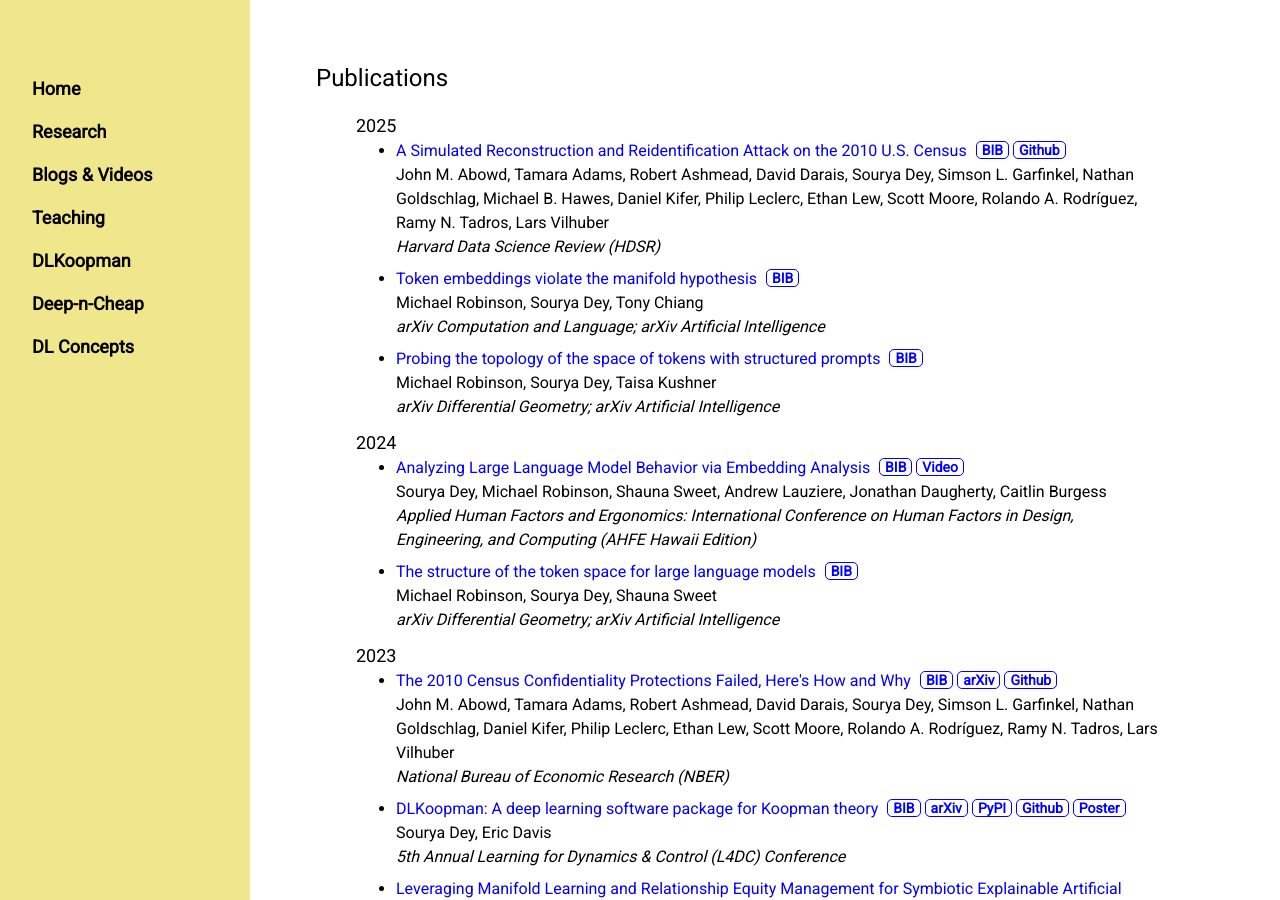
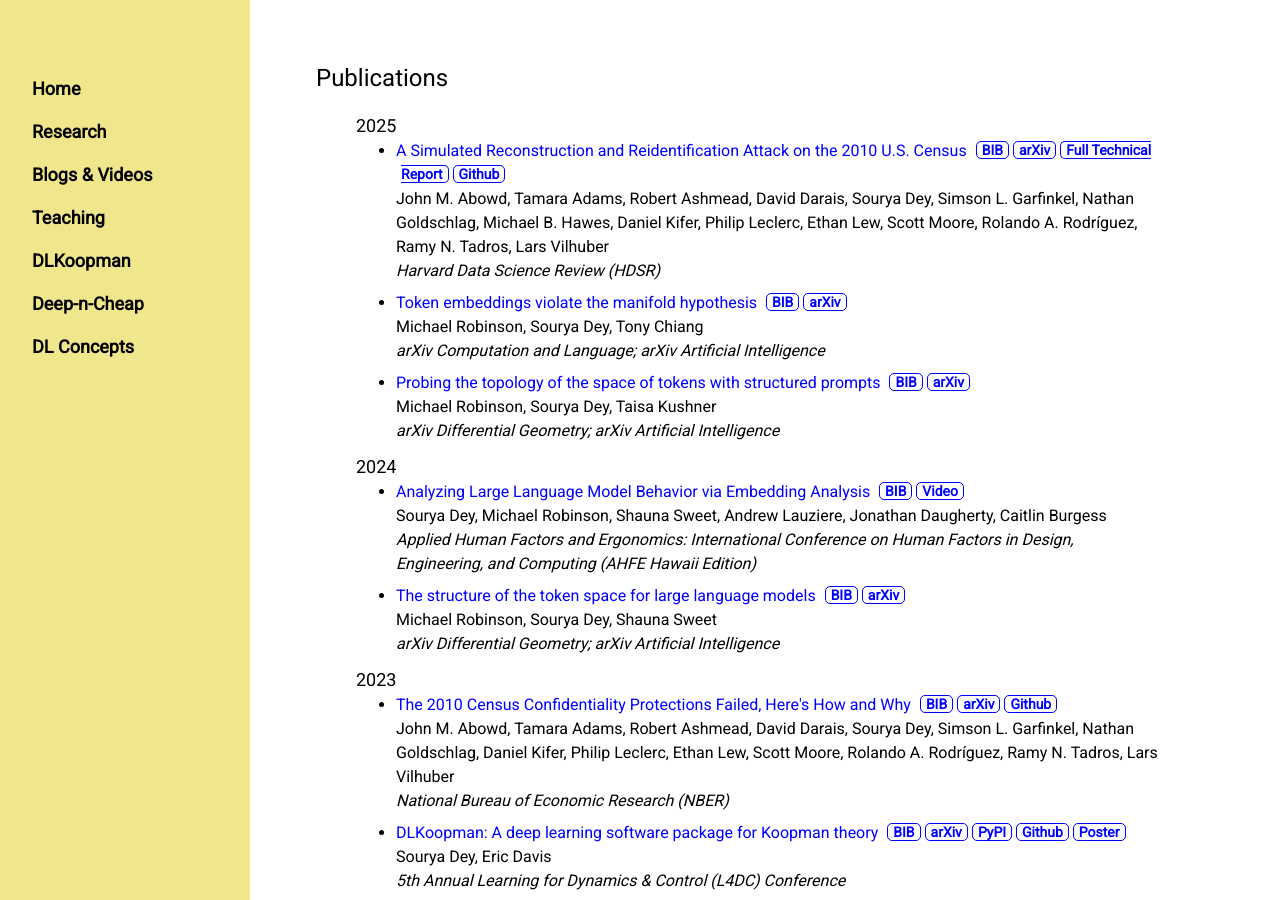
Before and after one commit to souryadey/souryadey.github.io, a Jekyll site: the page built from research/index.html, in a window 1280 px wide and 900 px high. Built offline with Jekyll 4.4.1, drawn with Linux system fonts in a browser that asks for light colours.

Commit message:
update arxiv links to Census and LLM papers

```diff
--- a/research/index.html
+++ b/research/index.html
@@ -22,19 +22,23 @@
 			<li>
     			<a class="inlink" href="https://hdsr.mitpress.mit.edu/pub/ntchx9im/release/1" target="_blank">A Simulated Reconstruction and Reidentification Attack on the 2010 U.S. Census</a>
 				<a class="pub" href="/research/bibs/HDSR2025.bib">BIB</a>
+				<a class="pub" href="https://arxiv.org/abs/2312.11283" target="_blank">arXiv</a>
+				<a class="pub" href="https://arxiv.org/abs/2312.11283v2" target="_blank">Full Technical Report</a>
 				<a class="pub" href="https://github.com/uscensusbureau/recon_replication" target="_blank">Github</a><br>
     			John M. Abowd, Tamara Adams, Robert Ashmead, David Darais, Sourya Dey, Simson L. Garfinkel, Nathan Goldschlag, Michael B. Hawes, Daniel Kifer, Philip Leclerc, Ethan Lew, Scott Moore, Rolando A. Rodríguez, Ramy N. Tadros, Lars Vilhuber<br>
     			<i>Harvard Data Science Review (HDSR)</i>
     		</li>
 			<li>
 				<a class="inlink" href="https://arxiv.org/abs/2504.01002" target="_blank">Token embeddings violate the manifold hypothesis</a>
-				<a class="pub" href="/research/bibs/LLMmanifold2025.bib">BIB</a><br>
+				<a class="pub" href="/research/bibs/LLMmanifold2025.bib">BIB</a>
+				<a class="pub" href="https://arxiv.org/abs/2504.01002" target="_blank">arXiv</a><br>
     			Michael Robinson, Sourya Dey, Tony Chiang<br>
     			<i>arXiv Computation and Language; arXiv Artificial Intelligence</i>
     		</li>
 			<li>
 				<a class="inlink" href="https://arxiv.org/abs/2503.15421" target="_blank">Probing the topology of the space of tokens with structured prompts</a>
-				<a class="pub" href="/research/bibs/LLMtopologyprompts2025.bib">BIB</a><br>
+				<a class="pub" href="/research/bibs/LLMtopologyprompts2025.bib">BIB</a>
+				<a class="pub" href="https://arxiv.org/abs/2503.15421" target="_blank">arXiv</a><br>
     			Michael Robinson, Sourya Dey, Taisa Kushner<br>
     			<i>arXiv Differential Geometry; arXiv Artificial Intelligence</i>
     		</li>
@@ -51,7 +55,8 @@
     		</li>
 			<li>
 				<a class="inlink" href="https://arxiv.org/abs/2410.08993" target="_blank">The structure of the token space for large language models</a>
-				<a class="pub" href="/research/bibs/LLMtokens2024.bib">BIB</a><br>
+				<a class="pub" href="/research/bibs/LLMtokens2024.bib">BIB</a>
+				<a class="pub" href="https://arxiv.org/abs/2410.08993" target="_blank">arXiv</a><br>
     			Michael Robinson, Sourya Dey, Shauna Sweet<br>
     			<i>arXiv Differential Geometry; arXiv Artificial Intelligence</i>
     		</li>
@@ -62,7 +67,7 @@
 			<li>
     			<a class="inlink" href="https://www.nber.org/papers/w31995" target="_blank">The 2010 Census Confidentiality Protections Failed, Here's How and Why</a>
 				<a class="pub" href="/research/bibs/NBER2023.bib">BIB</a>
-				<a class="pub" href="https://arxiv.org/abs/2312.11283" target="_blank">arXiv</a>
+				<a class="pub" href="https://arxiv.org/abs/2312.11283v1" target="_blank">arXiv</a>
 				<a class="pub" href="https://github.com/uscensusbureau/recon_replication" target="_blank">Github</a><br>
     			John M. Abowd, Tamara Adams, Robert Ashmead, David Darais, Sourya Dey, Simson L. Garfinkel, Nathan Goldschlag, Daniel Kifer, Philip Leclerc, Ethan Lew, Scott Moore, Rolando A. Rodríguez, Ramy N. Tadros, Lars Vilhuber<br>
     			<i>National Bureau of Economic Research (NBER)</i>
```
